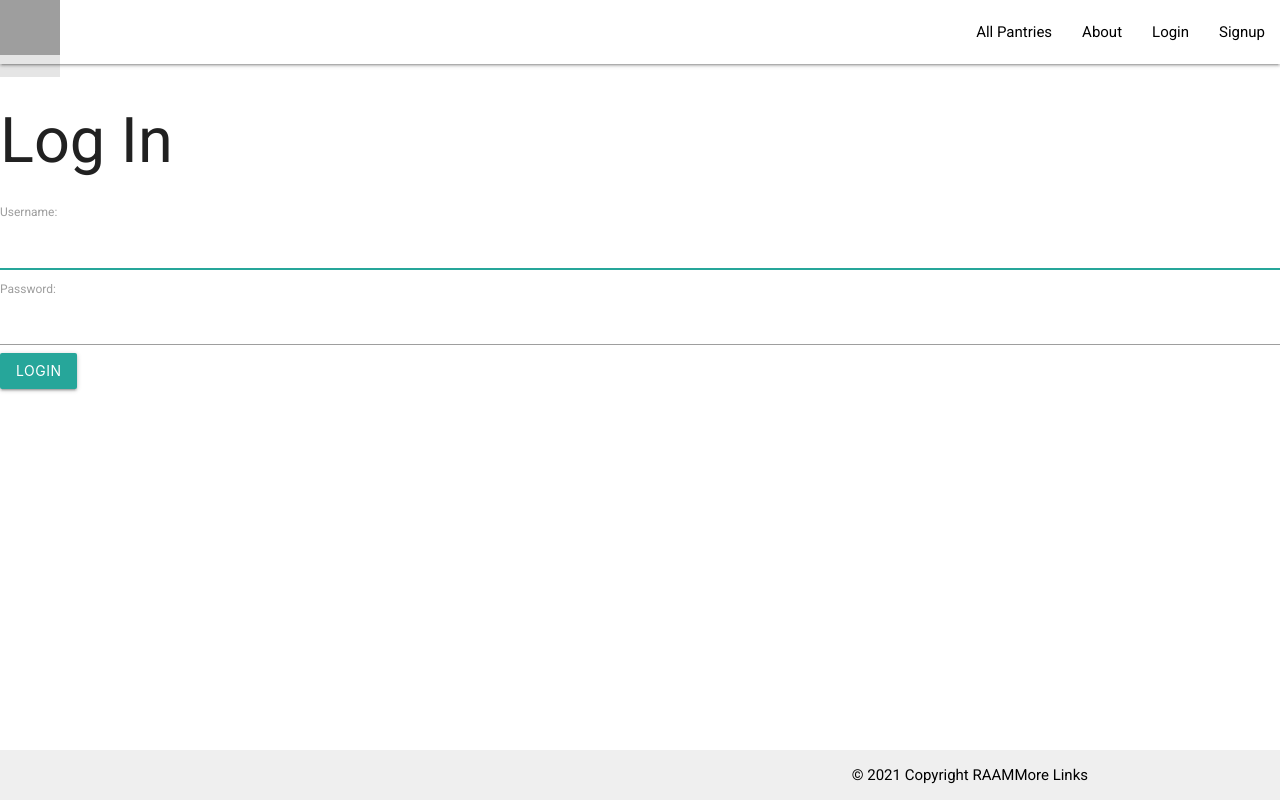
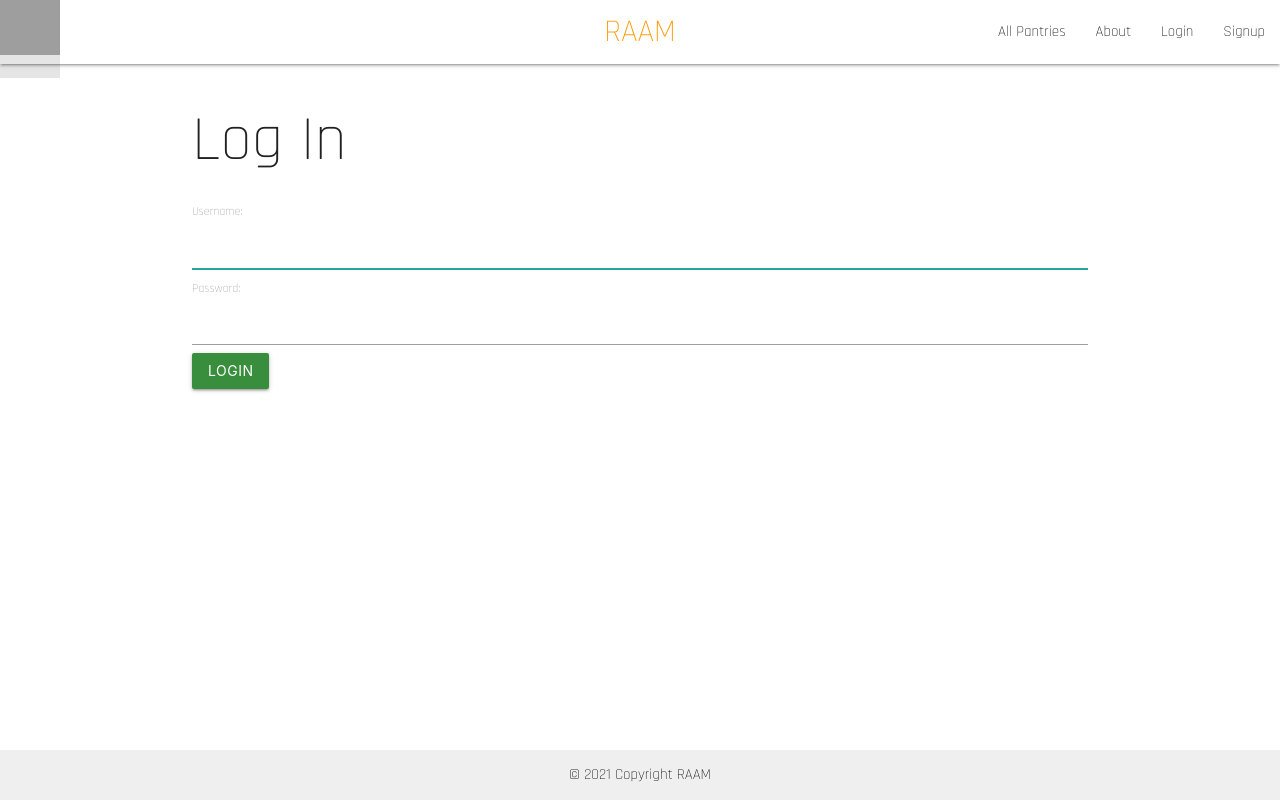
Before and after one commit to mariorojasac/raam, a Django app: page /accounts/login/ in a window 1280 px wide. Run offline with Django 3.2, Linux system fonts and the light colour scheme; grey boxes are pictures that could not be loaded.

Commit message:
adding styles

```diff
--- a/main_app/static/css/styles.css
+++ b/main_app/static/css/styles.css
@@ -1,10 +1,11 @@
 * {
     margin: 0%;
     box-sizing: border-box;
+    font-family: 'Rajdhani', sans-serif;
 }
 
 body {
-    font-family: 'Roboto', sans-serif;
+
     display: flex;
     min-height: 100vh;
     flex-direction: column;
--- a/main_app/templates/about.html
+++ b/main_app/templates/about.html
@@ -117,8 +117,8 @@
       </div>
       <div class="col s12 m6">
         <p>Twitter: info@raam.com</p>
-        <p>Instagram: (519) 888-8888</p>
-        <p>Facebook: 123 Fake Street, city, state 46215</p>
+        <p>Instagram: @raam</p>
+        <p>Tiktok: @raamofficial</p>
       </div>
     </div>
   </div>
--- a/main_app/templates/base.html
+++ b/main_app/templates/base.html
@@ -7,10 +7,9 @@
     <meta name="viewport" content="width=device-width, initial-scale=1.0" />
     <title>raam.com</title>
     <link rel="stylesheet" href="{% static 'css/styles.css' %}" />
-    <link href="https://fonts.googleapis.com/icon?family=Material+Icons" rel="stylesheet">
     <link rel="preconnect" href="https://fonts.googleapis.com">
     <link rel="preconnect" href="https://fonts.gstatic.com" crossorigin>
-    <link href="https://fonts.googleapis.com/css2?family=Roboto&display=swap" rel="stylesheet">
+    <link href="https://fonts.googleapis.com/css2?family=Rajdhani:wght@300&display=swap" rel="stylesheet">
     <!-- Compiled and minified CSS -->
     <link rel="stylesheet" href="https://cdnjs.cloudflare.com/ajax/libs/materialize/1.0.0/css/materialize.min.css">
     <!-- Compiled and minified JavaScript -->
@@ -22,6 +21,7 @@
             <div class="nav-wrapper">
                 <ul>
                     <li><a href="{% url 'home' %}" class="left brand-logo black-text"><img src="https://i.imgur.com/e8QVKVh.jpeg" width=60 height="55"></a></li>
+                    <li><a href="{% url 'home' %}" class="center brand-logo orange-text darken-1 hide-on-med-and-down">RAAM</a></li>
                 </ul>
                 <ul class="right">
                   {% if user.is_authenticated  %}
@@ -47,9 +47,8 @@
     </main>
     <footer class="page-footer white">
       <div class="footer-copyright">
-            <div class="container black-text">
+            <div class="container center black-text">
             © 2021 Copyright RAAM
-            <a class="black-text right" href="#!">More Links</a>
             </div>
           </div>
     </footer>
--- a/main_app/templates/home.html
+++ b/main_app/templates/home.html
@@ -19,6 +19,10 @@
     <div class="parallax"><img src="https://images.pexels.com/photos/4451870/pexels-photo-4451870.jpeg?auto=compress&cs=tinysrgb&dpr=1&w=500" alt="Unsplashed background img 1" style="transform: translate3d(-50%, 1rem, 0px); opacity: 1; "></div>
   </div>
   <div class="container">
-    <h3>REAL CHANGE WITH A MORE GRASS ROOTS APPROACH</h3>
+    <h3 class="orange-text text-darken-1">REAL</h3>
+    <h3>CHANGE WITH</h3>
+    <h3>A MORE</h3>
+    <h3 class="orange-text text-darken-1">GRASS ROOTS</h3>
+    <h3>APPROACH</h3>
   </div>
 {% endblock %}
--- a/main_app/templates/registration/login.html
+++ b/main_app/templates/registration/login.html
@@ -1,14 +1,12 @@
-{% extends 'base.html' %}
-{% block content %}
+{% extends 'base.html' %} {% block content %}
+<div class="container">
+  <h1 >Log In</h1>
 
-<h1>Log In</h1>
-
-<form method="post" action="{% url 'login' %}">
-    {% csrf_token %}
-    {{ form.as_p }}
-    <input type="submit" class="btn" value="login" />
+  <form method="post" action="{% url 'login' %}">
+    {% csrf_token %} {{ form.as_p }}
+    <input type="submit" class="btn green darken-2" value="login" />
     <input type="hidden" name="next" value="{{ next }}" />
   </form>
-
+</div>
 
 {% endblock %}
```
Also changed, not shown: main_app/templates/registration/signup.html (+4 -5 lines).
